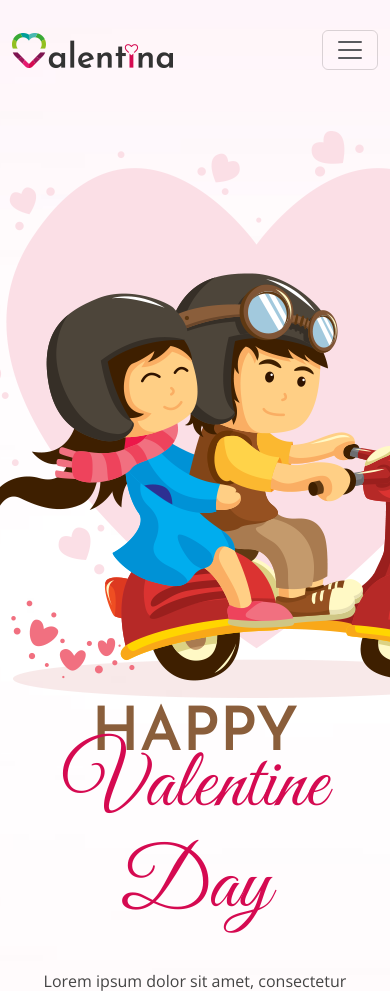
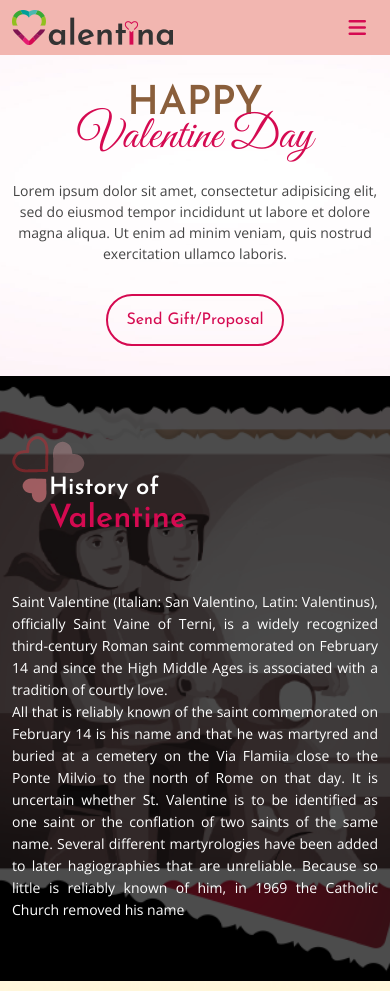
Before and after one commit to Obaidul1545/valentine_days_psd_project, a plain HTML site: page index.html in a window 390 px wide. Shown: the top 991 px of the page. Drawn offline with nearby package versions, Linux system fonts and the light colour scheme.

Commit message:
sm responsive add

```diff
--- a/css/responsive.css
+++ b/css/responsive.css
@@ -1,3 +1,128 @@
-@media (min-width: 768px) and (max-width: 991.98px) {
+@media (min-width: 320px) and (max-width: 575.98px) {
+    /* common css */
+    .my_btn {
+        font-size: 16px;
+        padding: 12px 18px;
+    }
+    /* =========================== */
+
+    /* Navbar start */
+    .navbar {
+        padding: 10px 0;
+        top: 0;
+        background: #f2b6b0;
+    }
+
+    .navbar .navbar-nav .nav-item .nav-link img {
+        display: none;
+    }
+
+    .navbar .navbar-nav {
+        justify-content: center;
+        flex-wrap: wrap;
+        flex-direction: row;
+        padding: 30px 0px;
+    }
+
+    .navbar .custom_btn {
+        font-size: 16px;
+        border-radius: 12px;
+        padding: 12px 20px;
+        width: 100%;
+    }
+
+    .navbar-toggler{
+        border: 0;
+    }
+
+    .navbar-toggler i{
+        color: #d50a51;
+    }
+
+    .navbar-toggler:focus{
+        outline: 0;
+        box-shadow: none;
+    }
+    /* ======== Navbar End ============ */
+
+    /* ======== Banner start ============ */
+    #banner_part .banner_img img {
+        display: none;
+    }
+
+    #banner_part {
+        padding-top: 80px;
+        padding-bottom: 30px;
+    }
+
+    #banner_part .banner_text h2 {
+        font-size: 40px;
+    }
+
+    #banner_part .banner_text h1 {
+        font-size: 46px;
+        margin-top: -19px;
+    }
+
+    #banner_part .banner_text p {
+        font-size: 14px;
+        margin: 16px 0 30px;
+    }
+
+    /* ======== Banner End ============ */
+
+    /* ======== History start ============ */
+    #history_part{
+        background: #000;
+        padding: 0;
+    }
+
+    #history_part .container{
+        background: url(../images/History_img.png) no-repeat center / cover;
+        padding-top: 60px;
+        padding-bottom: 60px;
+        position: relative;
+        z-index: 1;
+    }
+
+    #history_part .container::after{
+        content: "";
+        width: 100%;
+        height: 100%;
+        position: absolute;
+        left: 0;
+        top: 0;
+        background: rgba(0, 0, 0, 0.7);
+        z-index: -1;
+    }
+
+    #history_part .image{
+        display: none;
+    }
+
+    #history_part .container .title h4 {
+        color: #fff;
+    }
+
+    #history_part .container .text p {
+        font-size: 14px;
+        line-height: 22px;
+        color: #fff;
+        text-align: justify;
+        margin-bottom: 0;
+    }
+
+    #history_part .title .img {
+        display: none;
+    }
+
+    #history_part .title .slider_love_shape {
+        display: block;
+    }
+
+    #history_part .title {
+        padding: 35px 0 0 37px;
+    }
 
 }
+    /* ======== History End ============ */
--- a/css/style.css
+++ b/css/style.css
@@ -54,6 +54,11 @@ a{
 /*========= button css End============== */
 
 /* ===== title css ====== */
+
+.slider_love_shape{
+    display: none;
+}
+
 .title{
     padding: 20px 0 0 54px;
     position: relative;
--- a/index.html
+++ b/index.html
@@ -27,7 +27,7 @@
             <img src="images/logo.png" alt="logo.png">
           </a>
           <button class="navbar-toggler" type="button" data-bs-toggle="collapse" data-bs-target="#navbarSupportedContent" aria-controls="navbarSupportedContent" aria-expanded="false" aria-label="Toggle navigation">
-            <span class="navbar-toggler-icon"></span>
+            <i class="fa-solid fa-bars"></i>
           </button>
           <div class="collapse navbar-collapse" id="navbarSupportedContent">
             <ul class="navbar-nav mx-auto">
@@ -99,6 +99,7 @@
           <div class="col-lg-6">
             <div class="title">
               <img src="images/Love_shape.png" alt="Love_shape.png">
+              <img class="slider_love_shape" src="images/slider_love_shape.png" alt="slider_love_shape.png">
               <h4>History of</h4>
               <h3>Valentine</h3>
             </div>
```
